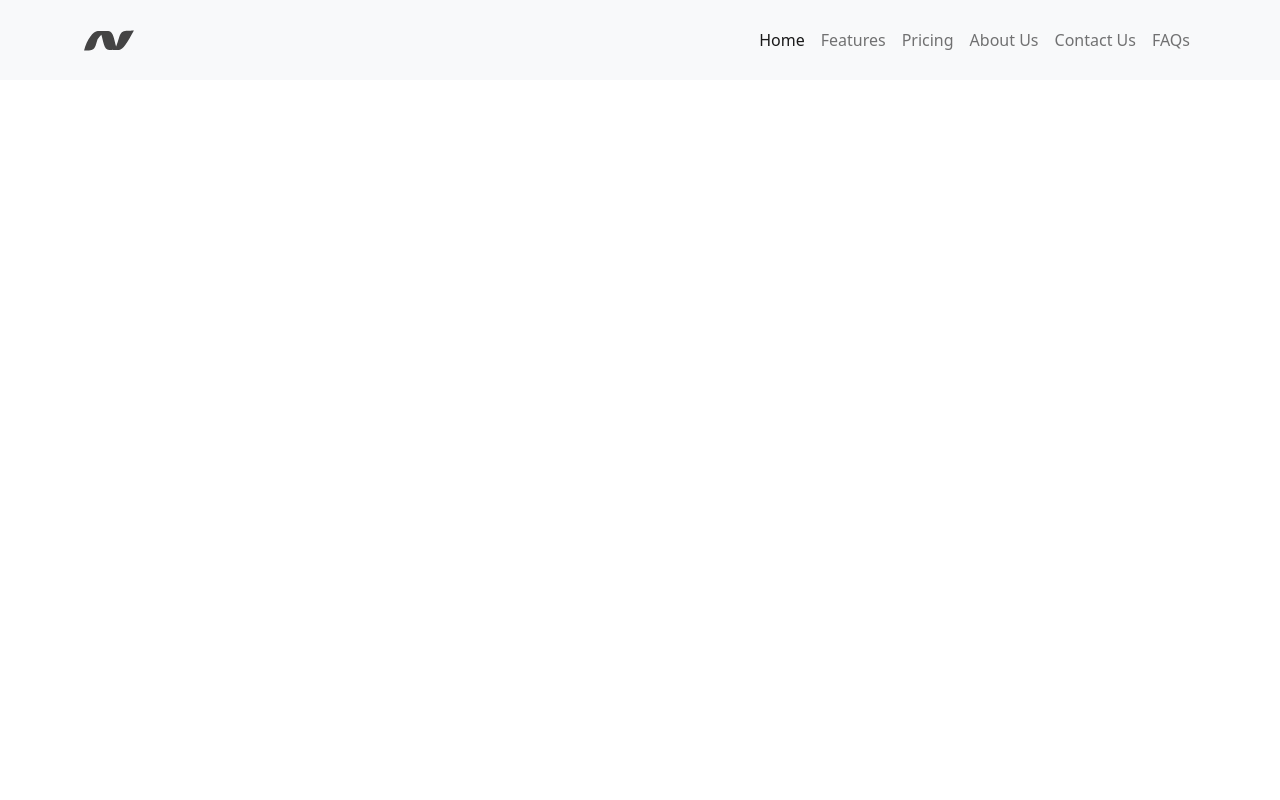
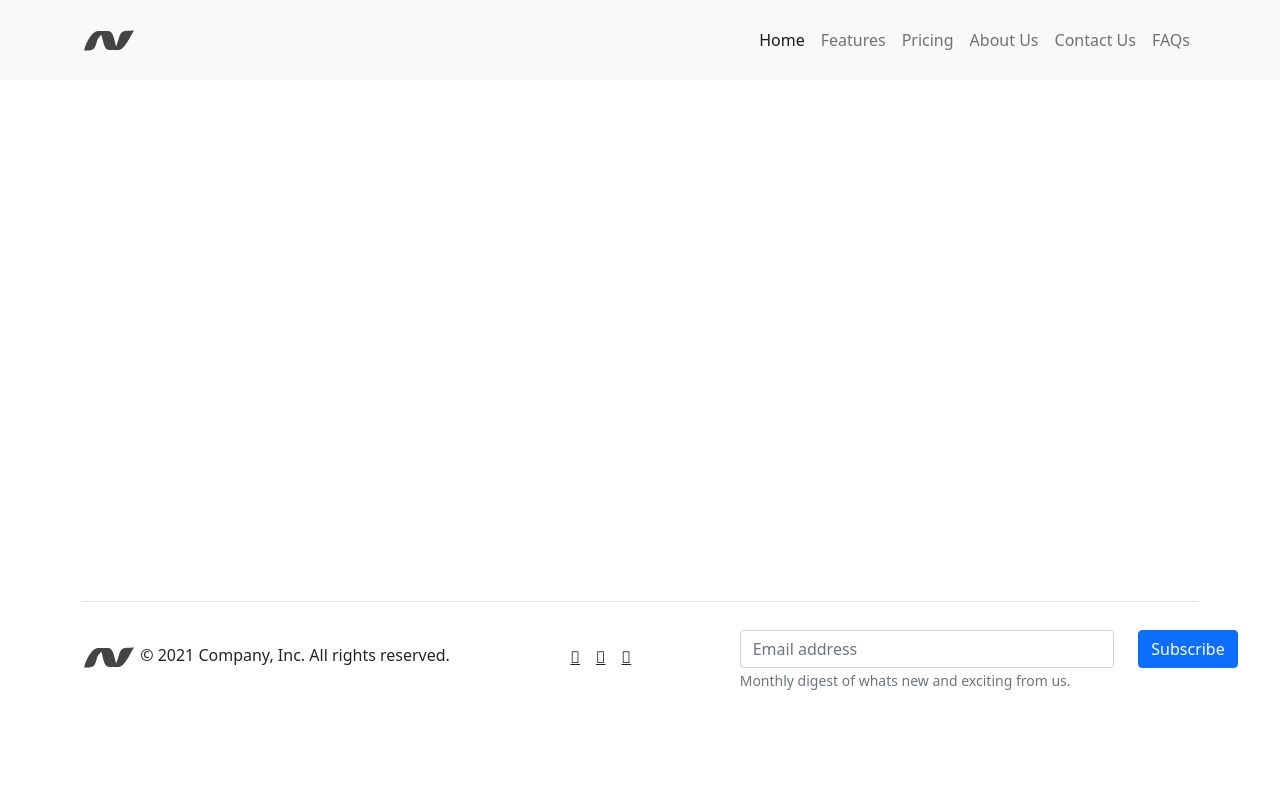
Before and after one commit to faris-xhan/nasay-landing, a plain HTML site: page index.html in a window 1280 px wide. Drawn offline with nearby package versions, Linux system fonts and the light colour scheme.

Commit message:
add footer :art:

```diff
--- a/index.html
+++ b/index.html
@@ -13,11 +13,17 @@
       integrity="sha384-1BmE4kWBq78iYhFldvKuhfTAU6auU8tT94WrHftjDbrCEXSU1oBoqyl2QvZ6jIW3"
       crossorigin="anonymous"
     />
-
+    <link
+      rel="stylesheet"
+      href="https://cdnjs.cloudflare.com/ajax/libs/font-awesome/6.0.0-beta2/css/brands.min.css"
+      integrity="sha512-lCU0XyQA8yobR7ychVxEOU5rcxs0+aYh/9gNDLaybsgW9hdrtqczjfKVNIS5doY0Y5627/+3UVuoGv7p8QsUFw=="
+      crossorigin="anonymous"
+      referrerpolicy="no-referrer"
+    />
     <title>Nasay | Saas & Software Minimalist Bootstrap Landing Page</title>
   </head>
 
-  <body>
+  <body class="d-flex flex-column" style="height: 100vh">
     <div class="container-fluid p-0">
       <header>
         <nav class="navbar navbar-expand-lg navbar-light bg-light">
@@ -67,6 +73,69 @@
         </nav>
       </header>
     </div>
+    <main class="flex-grow-1"></main>
+    <div class="container">
+      <footer class="py-5">
+        <div
+          class="
+            d-flex
+            justify-content-between
+            align-items-center
+            flex-wrap
+            py-4
+            my-4
+            border-top
+          "
+        >
+          <p>
+            <a href="/" class="text-decoration-none"
+              ><img src="assets/brand.svg" alt="logo" width="54" />
+            </a>
+            © 2021 Company, Inc. All rights reserved.
+          </p>
+          <ul class="list-unstyled d-flex">
+            <li class="ms-3">
+              <a class="link-dark" href="#">
+                <div class="fa fa-facebook"></div>
+              </a>
+            </li>
+            <li class="ms-3">
+              <a class="link-dark" href="#">
+                <div class="fa fa-facebook"></div>
+              </a>
+            </li>
+            <li class="ms-3">
+              <a class="link-dark" href="#">
+                <div class="fa fa-facebook"></div>
+              </a>
+            </li>
+          </ul>
+          <div>
+            <form class="p-1">
+              <div class="row row-cols-1 row-cols-lg-2">
+                <div class="col col-lg-10 mb-2">
+                  <input
+                    type="email"
+                    class="form-control"
+                    placeholder="Email address"
+                  />
+                  <small id="passwordHelpBlock" class="form-text text-muted">
+                    Monthly digest of whats new and exciting from us.</small
+                  >
+                </div>
+                <div class="col col-lg-2 mb-2">
+                  <div class="d-grid">
+                    <button type="submit" class="btn btn-primary">
+                      Subscribe
+                    </button>
+                  </div>
+                </div>
+              </div>
+            </form>
+          </div>
+        </div>
+      </footer>
+    </div>
     <script
       src="https://cdn.jsdelivr.net/npm/bootstrap@5.1.3/dist/js/bootstrap.bundle.min.js"
       integrity="sha384-ka7Sk0Gln4gmtz2MlQnikT1wXgYsOg+OMhuP+IlRH9sENBO0LRn5q+8nbTov4+1p"
```
